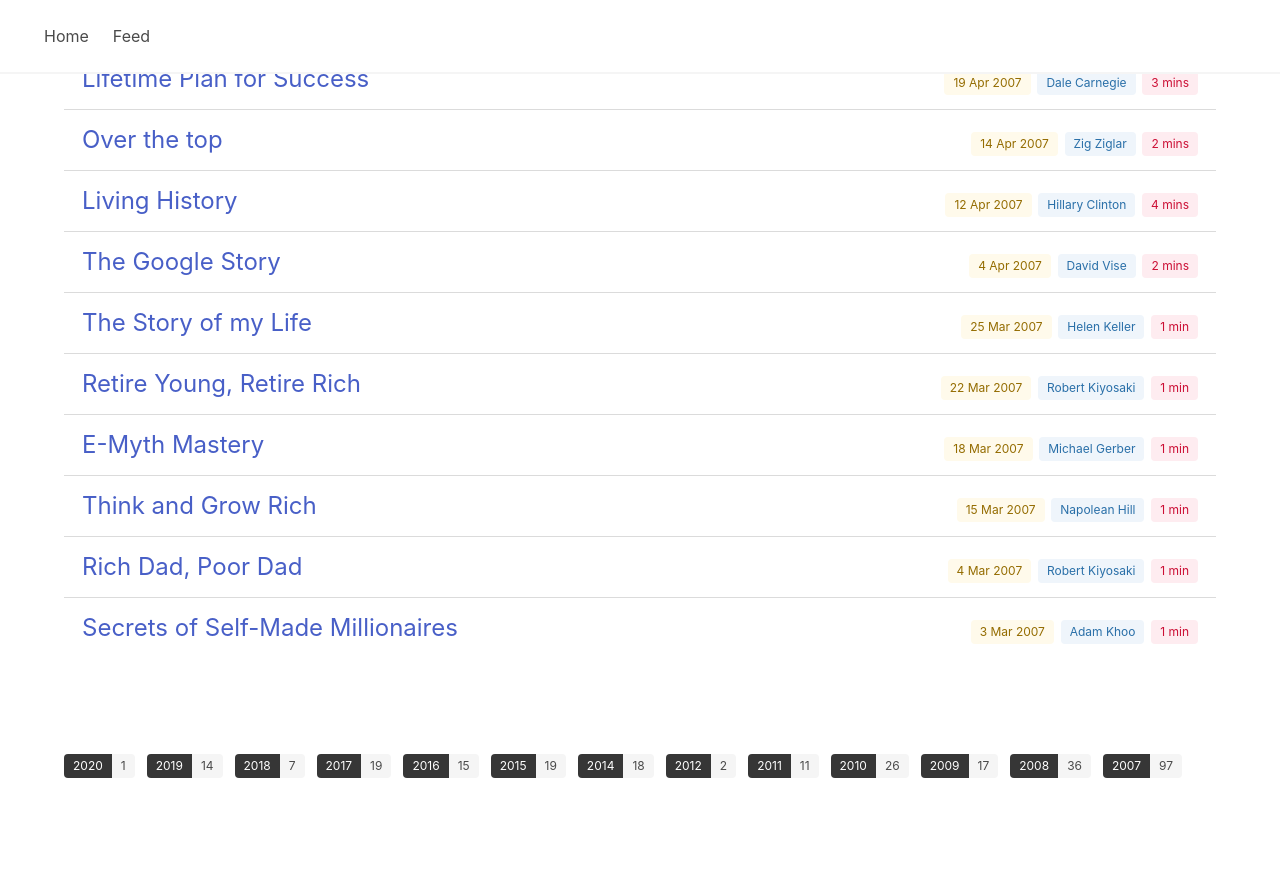
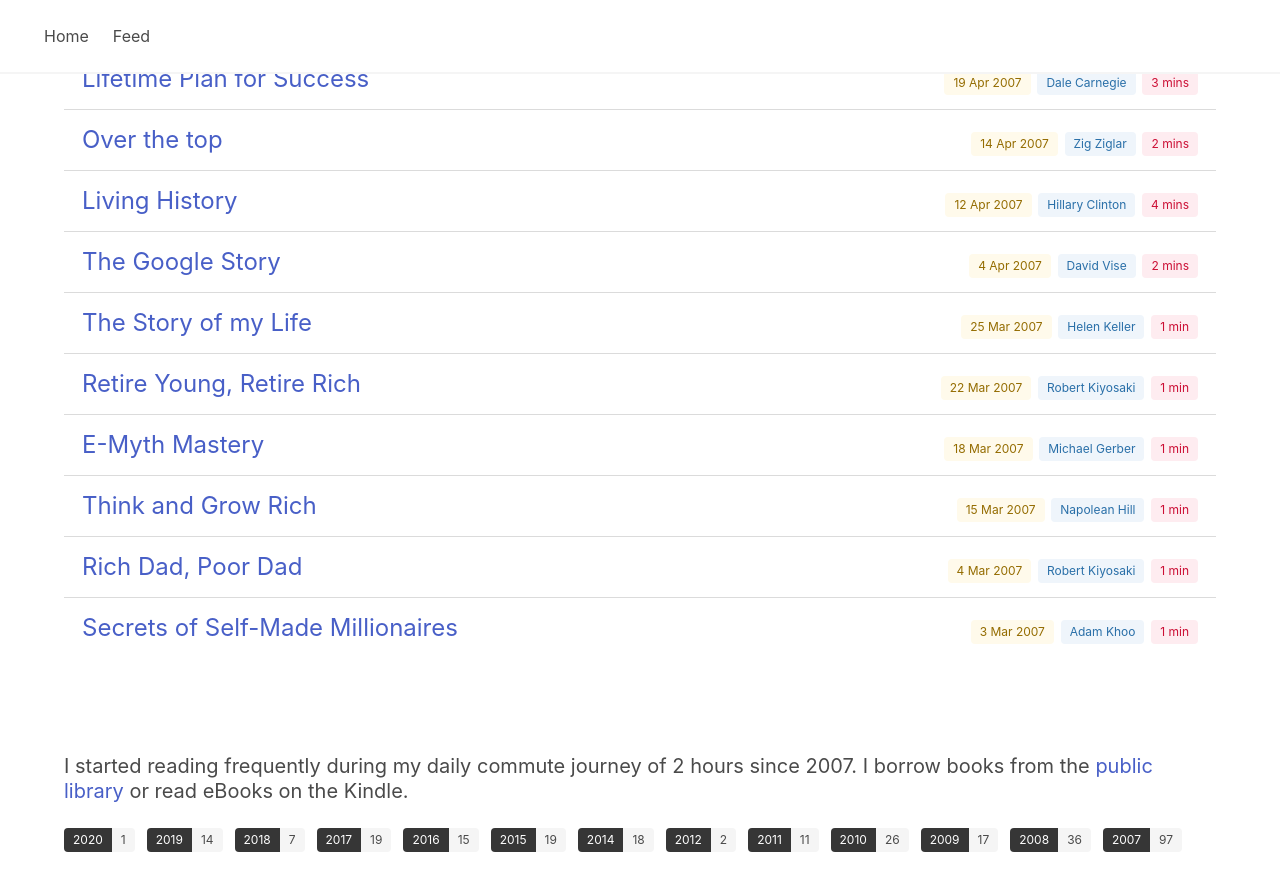
Before and after one commit to sayanee/books, a Jekyll site: the page built from index.html, in a window 1280 px wide and 900 px high, scrolled down 17859 px. Shown: the top 891 px of the window. Built offline with Jekyll 4.4.1, drawn with Linux system fonts in a browser that asks for light colours; before the commit the page ends 18685 px from its top, so only the background shows below that.

Commit message:
refactor: move about to footer

```diff
--- a/_includes/footer.html
+++ b/_includes/footer.html
@@ -1,5 +1,7 @@
 <section class="section is-small">
   <div class="container">
+    <p class="subtitle">I started reading frequently during my daily commute journey of 2 hours since 2007. I borrow books from the <a href="http://www.nlb.gov.sg/">public library</a> or read eBooks on the Kindle.</p>
+
     <div class="field is-grouped is-grouped-multiline">
       {% assign counter = 0 %}
       {% for post in site.posts %}
```
Also changed, not shown: about.md (deleted, +0 -8 lines).
